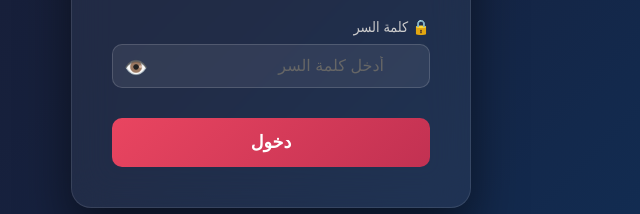
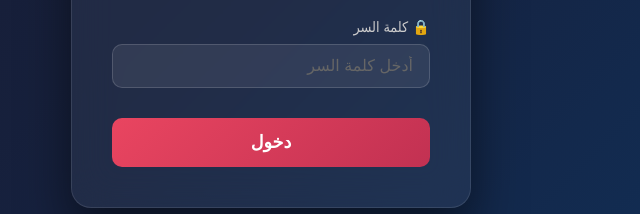
Before and after one commit to newtexth-pixel/hardiduct, a plain HTML site: page login.html in a window 1280 px wide. Shown: the part 404-618 px from the top of the page, 369-1009 px from the left. Drawn offline with Linux system fonts and the light colour scheme.

Commit message:
Update login.html

```diff
--- a/login.html
+++ b/login.html
@@ -85,10 +85,7 @@ button:hover { transform: translateY(-2px); opacity: 0.9; }
   </div>
   <div class="form-group">
     <label>🔒 كلمة السر</label>
-    <div style="position:relative">
-<input type="password" id="password" placeholder="أدخل كلمة السر" style="width:100%;padding:12px 45px 12px 16px">
-<span onclick="togglePass()" style="position:absolute;left:12px;top:50%;transform:translateY(-50%);cursor:pointer;font-size:1.2rem">👁️</span>
-</div>
+    <input type="password" id="password" placeholder="أدخل كلمة السر">
   </div>
   <button onclick="login()">دخول</button>
   <div class="error" id="error">❌ إيميل أو كلمة السر خاطئة!</div>
```
